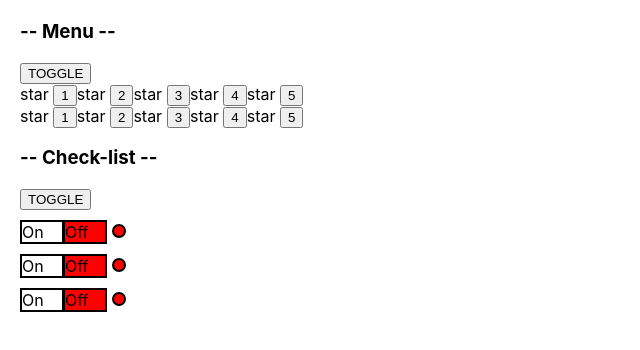
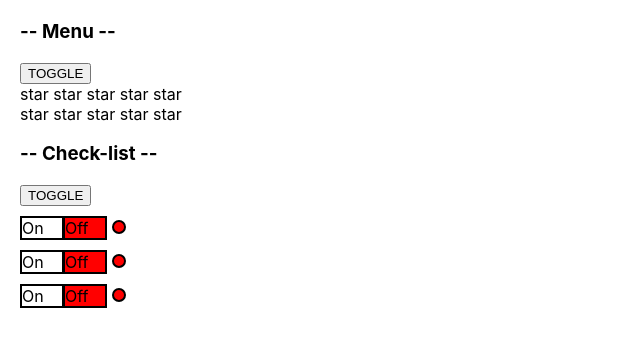
Before and after one commit to Artem-web-js/react-kabzda, a React (Create React App) app: page / in a window 1280 px wide. Shown: the top 350 px of the page, without its empty margins (0-640 px from the left). Built offline with nearby package versions, Linux system fonts and the light colour scheme.

Commit message:
callbacks 1

```diff
--- a/src/components/UncontrolledRating/UncontrolledRating.tsx
+++ b/src/components/UncontrolledRating/UncontrolledRating.tsx
@@ -2,6 +2,8 @@
 
 type StarType = {
     selected: boolean
+    value: 1 | 2 | 3 | 4 | 5
+    setValue: (value: 1 | 2 | 3 | 4 | 5) => void
 }
 
 type RatingType = {
@@ -12,13 +14,13 @@
     let [value, setValue] = useState(0);
     return (
         <div>
-            <Star selected={value > 0}/><button onClick={() => {setValue(1)}}>1</button>
-            <Star selected={value > 1}/><button onClick={() => {setValue(2)}}>2</button>
-            <Star selected={value > 2}/><button onClick={() => {setValue(3)}}>3</button>
-            <Star selected={value > 3}/><button onClick={() => {setValue(4)}}>4</button>
-            <Star selected={value > 4}/><button onClick={() => {setValue(5)}}>5</button>
+            <Star selected={value > 0} setValue={setValue} value={1}/>
+            <Star selected={value > 1} setValue={setValue} value={2}/>
+            <Star selected={value > 2} setValue={setValue} value={3}/>
+            <Star selected={value > 3} setValue={setValue} value={4}/>
+            <Star selected={value > 4} setValue={setValue} value={5}/>
         </div>
     )
 }
 
-const Star = (props: StarType) => props.selected ? <span><b>star </b></span> : <span>star </span>
+const Star = (props: StarType) => <span onClick={() => {props.setValue(props.value)}}>{props.selected ? <b>star </b> : "star "}</span>
```
